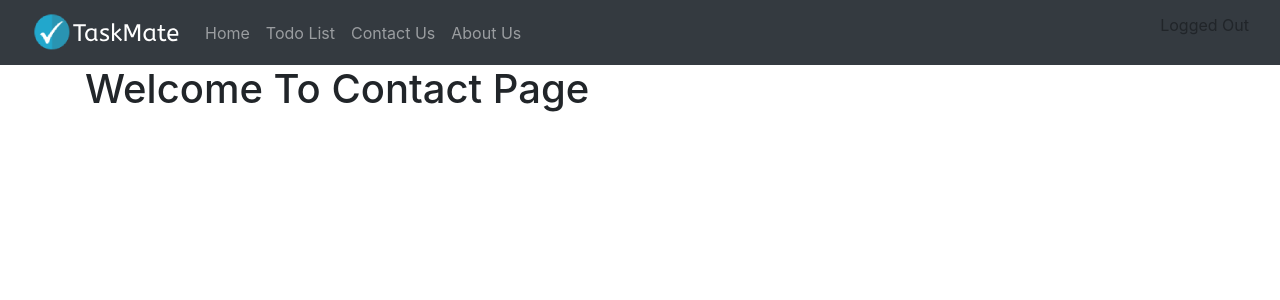
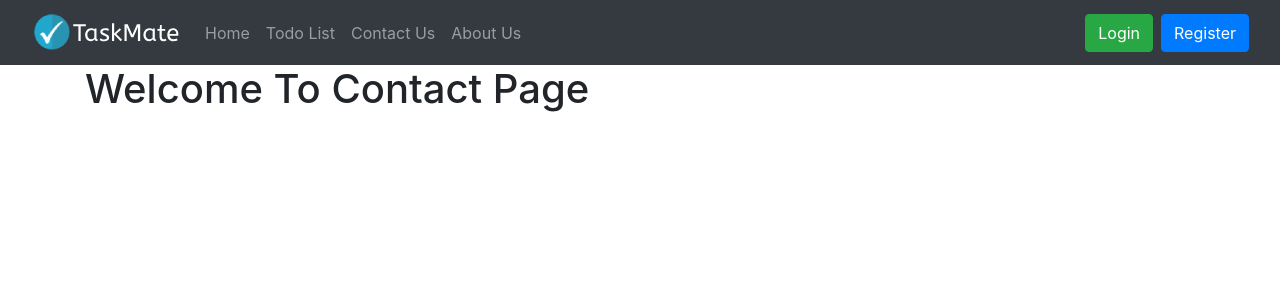
Before and after one commit to yosoycentli/taskmate, a Django app: page /contact in a window 1280 px wide. Shown: the top 300 px of the page. Run offline with Django 4.2, Linux system fonts and the light colour scheme.

Commit message:
[ADD] Adding Header Restriction (Part 2) - username, login and register buttons

```diff
--- a/taskmate/templates/base.html
+++ b/taskmate/templates/base.html
@@ -29,13 +29,18 @@
           </div>
           {% if user.is_authenticated %}
             <div class="form-inline my-2 my-lg-0">
-              <p>{{ user.username }}</p>
+              <div class="p-2 bg-dark text-white">logged in as {{ user.username }}</div>
               <a href="{% url 'logout' %}">
-                <button class="btn btn-outline-success my-2 my-sm-0" type="submit">Logout</button>
+                <button class="btn btn-info my-2 my-sm-0" type="submit">Logout</button>
               </a>
             </div>
           {% else %}
-          <p>Logged Out</p>
+          <a href="{% url 'login' %}">
+            <button class="btn btn-success mr-2 my-2 my-sm-0" type="submit">Login</button>
+          </a>
+          <a href="{% url 'register' %}">
+            <button class="btn btn-primary my-2 my-sm-0" type="submit">Register</button>
+          </a>
           {% endif %}
         </div>
     </nav>
```
